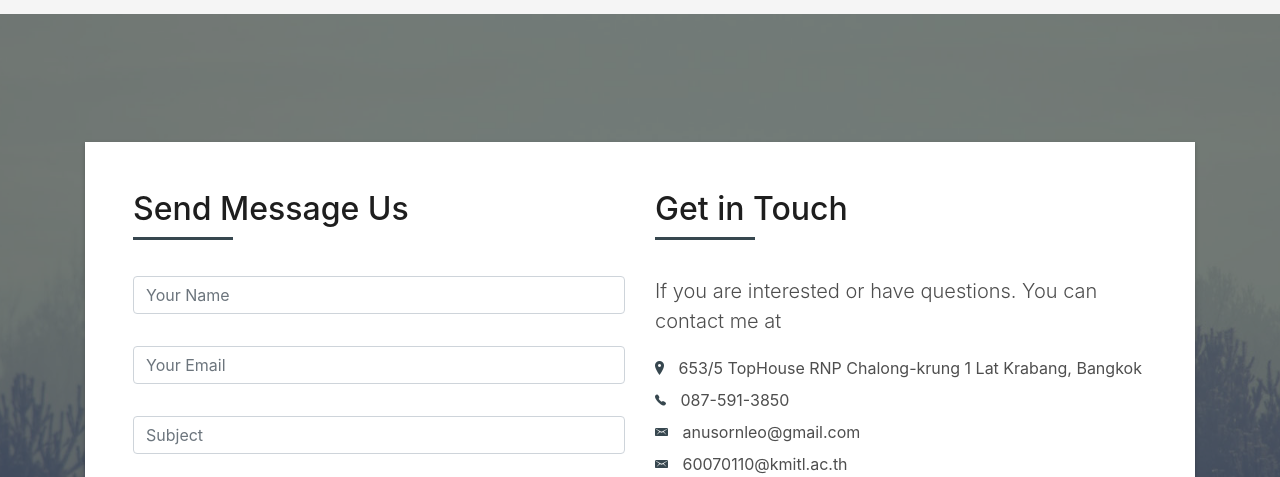
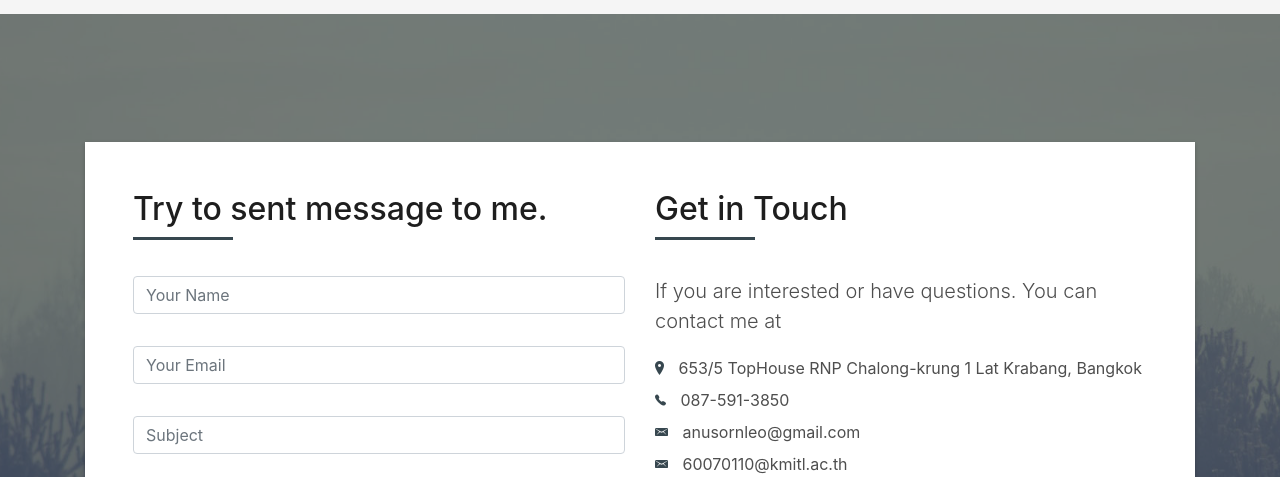
Before and after one commit to anusornleo/Portfolio, a plain HTML site: page index.html in a window 1280 px wide. Shown: the part 3265-3742 px from the top of the page. Drawn offline with nearby package versions, Linux system fonts and the light colour scheme; animation ran at ten frames a second; files whose address does not match are found by name.

Commit message:
edit `us` to `me`

```diff
--- a/index.html
+++ b/index.html
@@ -366,7 +366,7 @@
                 <div class="col-md-6">
                   <div class="title-box-2">
                     <h5 class="title-left">
-                      Send Message Us
+                      Try to sent message to me.
                     </h5>
                   </div>
                   <div>
```
